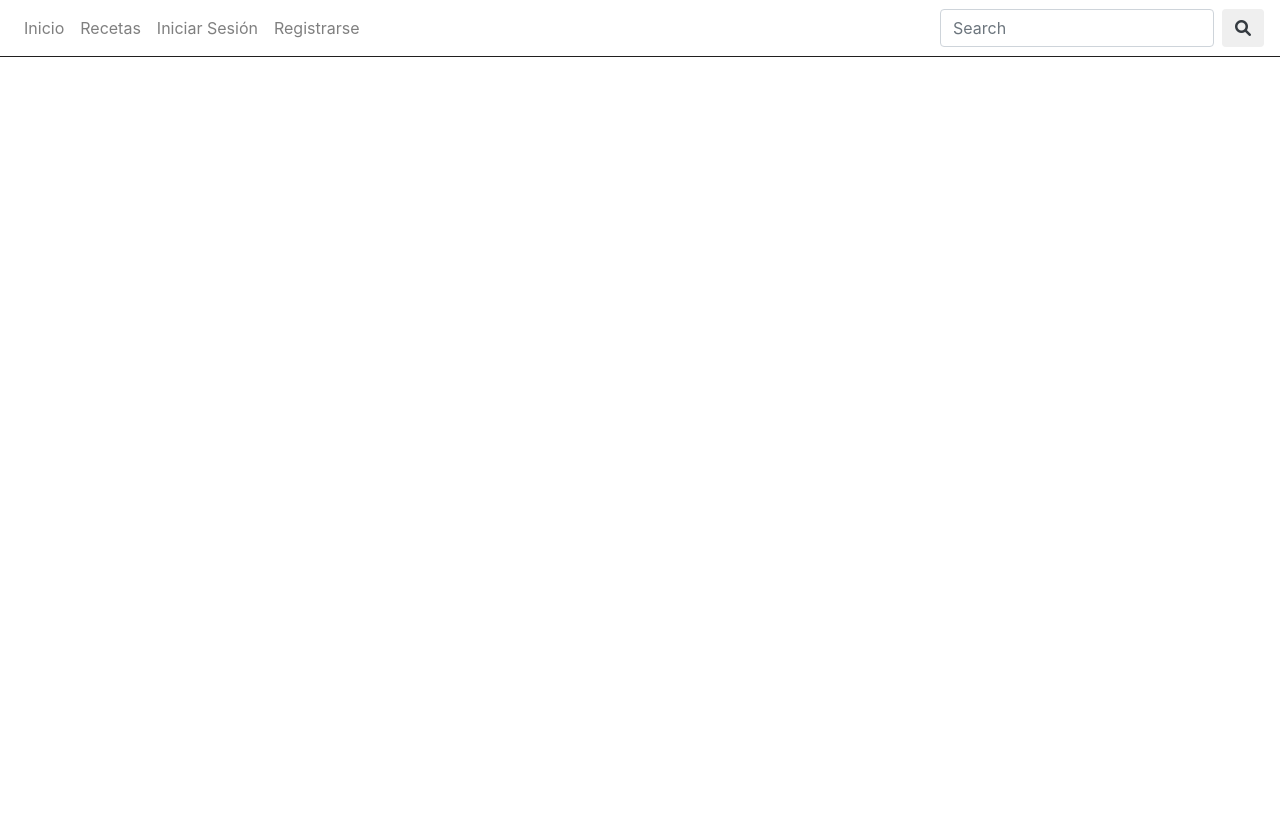
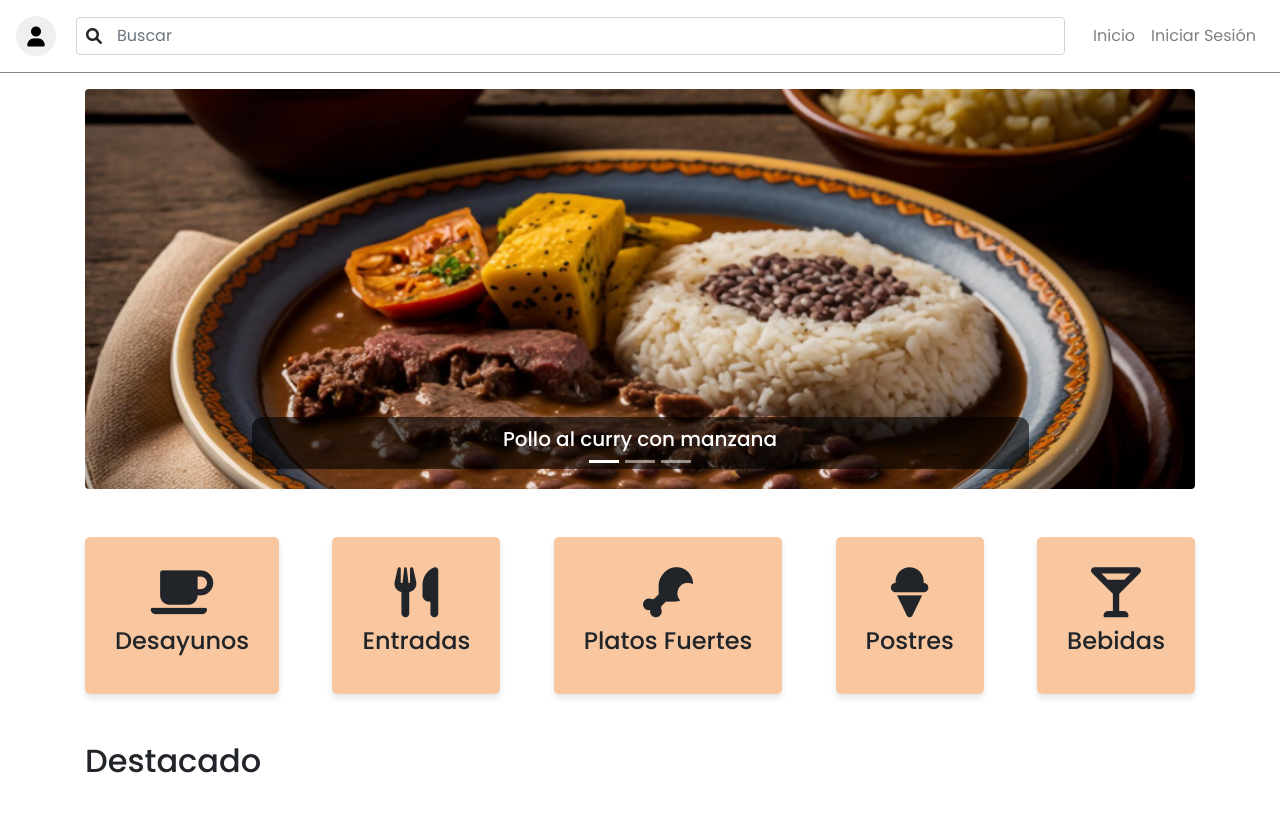
Before and after one commit to karen-rm/Recetario, a PHP site: page / in a window 1280 px wide. Before the commit the page ends 57 px from the top, so only its background shows below. Run offline with PHP 8.4, Linux system fonts and the light colour scheme.

Commit message:
Vista index actualizada

```diff
--- /dev/null
+++ b/components/carousel.php
@@ -0,0 +1,36 @@
+<?php
+
+$carousel = <<<HTML
+
+  <div id="customCarousel" class="carousel slide" data-bs-ride="carousel" style="max-height: 400px;">
+    <ol class="carousel-indicators">
+      <li data-bs-target="#customCarousel" data-bs-slide-to="0" class="active"></li>
+      <li data-bs-target="#customCarousel" data-bs-slide-to="1"></li>
+      <li data-bs-target="#customCarousel" data-bs-slide-to="2"></li>
+    </ol>
+    <div class="carousel-inner">
+      <div class="carousel-item active">
+        <img class="d-block w-100 img-fluid rounded" src="../resources/images/comida-1.jpg" alt="First slide" style="max-height: 400px; object-fit: cover;">
+        <div class="carousel-caption d-none d-md-block" style="background-color: rgba(0, 0, 0, 0.6); padding: 10px; border-radius: 10px;">
+          <h5>Pollo al curry con manzana</h5>
+        </div>
+      </div>
+      <div class="carousel-item">
+        <img class="d-block w-100 img-fluid rounded" src="../resources/images/comida-2.jpg" alt="Second slide" style="max-height: 400px; object-fit: cover;">
+        <div class="carousel-caption d-none d-md-block" style="background-color: rgba(0, 0, 0, 0.6); padding: 10px; border-radius: 10px;">
+          <h5>Pollo al curry con manzana</h5>
+        </div>
+      </div>
+      <div class="carousel-item">
+        <img class="d-block w-100 img-fluid rounded" src="../resources/images/comida-3.jpg" alt="Third slide" style="max-height: 400px; object-fit: cover;">
+        <div class="carousel-caption d-none d-md-block" style="background-color: rgba(0, 0, 0, 0.6); padding: 10px; border-radius: 10px;">
+          <h5>Pollo al curry con manzana</h5>
+        </div>
+      </div>
+    </div>
+  </div>
+HTML;
+
+echo $carousel;
+
+?>
--- /dev/null
+++ b/css/index.css
@@ -0,0 +1,22 @@
+body {
+    font-family: 'Poppins', sans-serif;
+}
+
+.comidas-box {
+    padding: 30px;
+    background-color: #f4a3619a;
+    border-radius: 5px;
+    text-align: center;
+    transition: background-color 0.3s, transform 0.3s;
+    box-shadow: 0 4px 6px rgba(0, 0, 0, 0.1);
+}
+
+.comidas-box:hover {
+    background-color: #f4a361;
+    transform: translateY(-5px);
+}
+
+.comidas-box i {
+    font-size: 50px;
+    margin-bottom: 10px;
+}
--- a/index.php
+++ b/index.php
@@ -1,16 +1,72 @@
 <!DOCTYPE html>
 <html lang="es">
-
 <head>
   <meta charset="UTF-8">
   <meta name="viewport" content="width=device-width, initial-scale=1.0">
-  <title>Inicio</title>
-  <link rel="stylesheet" href="bootstrap/css/bootstrap.css">
-  <!--Iconos-->
+  <title>Bienvenido</title>
+  <!-- Incluir Bootstrap CSS -->
+  <link rel="stylesheet" href="./bootstrap/css/bootstrap.min.css">
+  <!-- Incluir tu propio archivo de estilos -->
+  <link rel="stylesheet" href="css/index.css">
+  <!-- Tipografía Poppins -->
+  <link href="https://fonts.googleapis.com/css2?family=Poppins:wght@300;400;500;600;700&display=swap" rel="stylesheet">
+  <!-- Iconos Font Awesome -->
   <link rel="stylesheet" href="https://cdnjs.cloudflare.com/ajax/libs/font-awesome/6.0.0-beta3/css/all.min.css">
+  <!-- Bootstrap JS -->
+  <script src="https://cdn.jsdelivr.net/npm/bootstrap@5.3.0-alpha1/dist/js/bootstrap.bundle.min.js"></script>
 </head>
 
 <body>
-  <?php include 'router/navbar.php'; ?>
-</body>
+  <?php include 'router/navbarInicio.php';?>
+
+  <div class="container mt-3">
+    <?php include './components/carousel.php'; ?>
+  </div>
+
+<section>
+        <div class="container d-flex justify-content-between mt-5">
+            <div class="comidas-box">
+                <i class="fas fa-coffee"></i>
+                <h4>Desayunos</h4>
+            </div>
+            <div class="comidas-box">
+                <i class="fas fa-utensils"></i>
+                <h4>Entradas</h4>
+            </div>
+            <div class="comidas-box">
+                <i class="fas fa-drumstick-bite"></i>
+                <h4>Platos Fuertes</h4>
+            </div>
+            <div class="comidas-box">
+                <i class="fas fa-ice-cream"></i>
+                <h4>Postres</h4>
+            </div>
+            <div class="comidas-box">
+                <i class="fas fa-glass-martini-alt"></i>
+                <h4>Bebidas</h4>
+            </div>
+        </div>
+  </section>
+
+
+  <section class="container mt-5">
+      <h2>Destacado</h2>
+      <div class="d-flex justify-content-between">
+      <div class="recetas-destacadas">
+        <img src="" alt="">
+        <h4></h4>
+      </div>
+      <div class="recetas-destacadas">
+        <img src="" alt="">
+        <h4></h4>
+      </div>
+      <div class="recetas-destacadas">
+        <img src="" alt="">
+        <h4></h4>
+      </div>
+      </div>
+
+  </section>
+
+  </body>
 </html>
--- a/router/navbar.php
+++ b/router/navbar.php
@@ -1,40 +1,32 @@
 <?php
 
-$nav = '
+$nav = <<<HTML
     <style>
-    nav{
-    border-bottom: 1px solid rgb(32, 31, 31);
-    }
-  </style>
+        nav {
+            border-bottom: 1px solid #8B8484;
+        }
+        .navbar-nav {
+            margin-left: auto;
+        }
+    </style>
     <header>
-        <nav class="navbar navbar-expand-lg navbar-light ">
+        <nav class="navbar navbar-expand-lg navbar-light p-3">
             <button class="navbar-toggler" type="button" data-toggle="collapse" data-target="#navbarSupportedContent" aria-controls="navbarSupportedContent" aria-expanded="false" aria-label="Toggle navigation">
               <span class="navbar-toggler-icon"></span>
             </button>
-            <div class="collapse navbar-collapse " id="navbarSupportedContent">
-              <ul class="navbar-nav ">
+            <div class="collapse navbar-collapse" id="navbarSupportedContent">
+              <ul class="navbar-nav ml-auto">
                 <li class="nav-item">
-                  <a class="nav-link" href="#">Inicio</a>
+                  <a class="nav-link" href="../index.php">Inicio</a>
                 </li>
                 <li class="nav-item">
-                  <a class="nav-link" href="#">Recetas</a>
-                </li>
-                <li class="nav-item ">
                     <a class="nav-link" href="../view/login.php">Iniciar Sesión</a>
-                  </li>
-                <li class="nav-item">
-                  <a class="nav-link" href="../view/registro.php">Registrarse</a>
                 </li>
               </ul>
-              <form class="form-inline my-2 my-lg-0 ml-auto">
-                <input class="form-control mr-sm-2" type="search" placeholder="Search" aria-label="Search">
-                <button class="btn" type="submit">
-                    <i class="fas fa-search text-dark"></i>
-                  </button>
-              </form>
             </div>
-          </nav>
+        </nav>
     </header>
-';
+HTML;
+
 echo $nav;
 ?>
--- /dev/null
+++ b/router/navbarInicio.php
@@ -0,0 +1,68 @@
+<?php
+$nav = <<<HTML
+    <style>
+        nav {
+            border-bottom: 1px solid #8B8484;
+        }
+        .navbar-nav {
+            margin-left: auto;
+        }
+        .btn {
+            width: 40px;
+            height: 40px;
+            border-radius: 50%;
+            padding: 0;
+            display: flex;
+            justify-content: center;
+            align-items: center;
+        }
+        .search-bar {
+            flex-grow: 1;
+            position: relative;
+            margin: 0 20px; /* Márgenes a los lados para centrar */
+        }
+        .search-bar input {
+            width: 100%;
+            padding-left: 2.5rem;
+            padding-right: 2.5rem;
+        }
+        .search-icon {
+            position: absolute;
+            left: 10px;
+            top: 50%;
+            transform: translateY(-50%);
+        }
+    </style>
+    <header>
+        <nav class="navbar navbar-expand-lg navbar-light p-3">
+            <button class="navbar-toggler" type="button" data-bs-toggle="collapse" data-bs-target="#navbarSupportedContent" aria-controls="navbarSupportedContent" aria-expanded="false" aria-label="Toggle navigation">
+                <span class="navbar-toggler-icon"></span>
+            </button>
+            <div class="collapse navbar-collapse" id="navbarSupportedContent">
+                <div class="dropdown">
+                    <button class="btn rounded-circle fas fa-user fa-lg" type="button" id="dropdownMenuButton" data-bs-toggle="dropdown" aria-haspopup="true" aria-expanded="false">
+                    </button>
+                    <ul class="dropdown-menu" aria-labelledby="dropdownMenuButton">
+                        <li><a class="dropdown-item" href="../view/recetario.php">Mis recetas</a></li>
+                        <li><a class="dropdown-item" href="#">Favoritas</a></li>
+                        <li><a class="dropdown-item" href="#">Configuración</a></li>
+                    </ul>
+                </div>
+                <form class="d-flex search-bar">
+                    <input class="form-control me-2" type="search" placeholder="Buscar" aria-label="Search">
+                    <span class="fas fa-search search-icon"></span>
+                </form>
+                <ul class="navbar-nav ml-auto">
+                    <li class="nav-item">
+                        <a class="nav-link" href="../index.php">Inicio</a>
+                    </li>
+                    <li class="nav-item">
+                        <a class="nav-link" href="../view/login.php">Iniciar Sesión</a>
+                    </li>
+                </ul>
+            </div>
+        </nav>
+    </header>
+HTML;
+echo $nav;
+?>
```
Also changed, not shown: css/login.css (deleted, +0 -31 lines), css/loginStyles.css (added, +31 -0 lines), views/login.php (renamed from view/login.php, +3 -5 lines), bootstrap/js/bootstrap.config.js (added), resources/images/comida-1.jpg (added), resources/images/comida-2.jpg (added), resources/images/comida-3.jpg (added), views/registro.php (renamed from view/registro.php).
